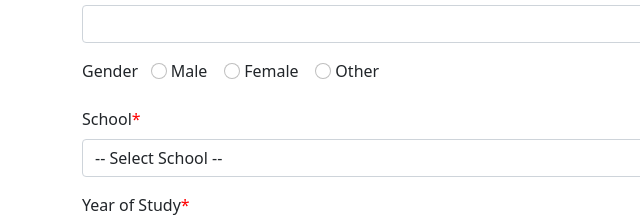
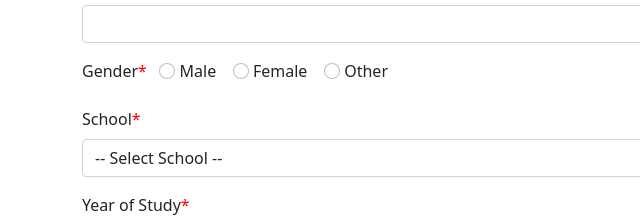
Before and after one commit to watsawee/jobbank, a plain HTML site: page index.html in a window 1280 px wide. Shown: the part 287-509 px from the top of the page, 0-640 px from the left. Drawn offline with nearby package versions, Linux system fonts and the light colour scheme.

Commit message:
Add require user to select gender

```diff
--- a/index.html
+++ b/index.html
@@ -49,8 +49,8 @@
       <input type="text" class="form-control" id="lname" name="lname" required/>
     </div>
     <div class="mb-3 mt-3">
-      <label class="form-label">Gender</label>&nbsp;&nbsp;
-      <input type="radio" class="form-check-input" id="gender1" name="genderRad" value="1"> Male &nbsp;&nbsp;
+      <label class="form-label">Gender<span style="color:red">*</span></label>&nbsp;&nbsp;
+      <input type="radio" class="form-check-input" id="gender1" name="genderRad" value="1" required> Male &nbsp;&nbsp;
       <input type="radio" class="form-check-input" id="gender2" name="genderRad" value="2"> Female &nbsp;&nbsp;
       <input type="radio" class="form-check-input" id="gender3" name="genderRad" value="3"> Other
     </div>
```
